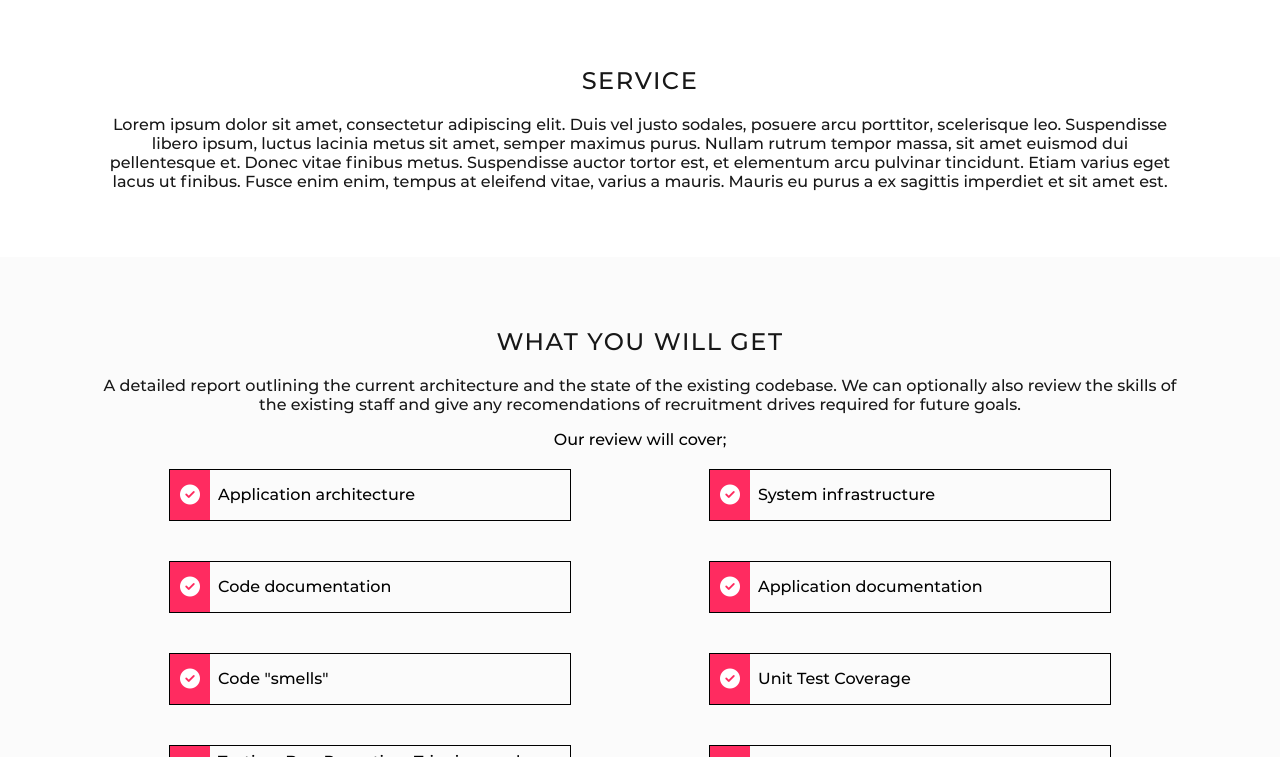
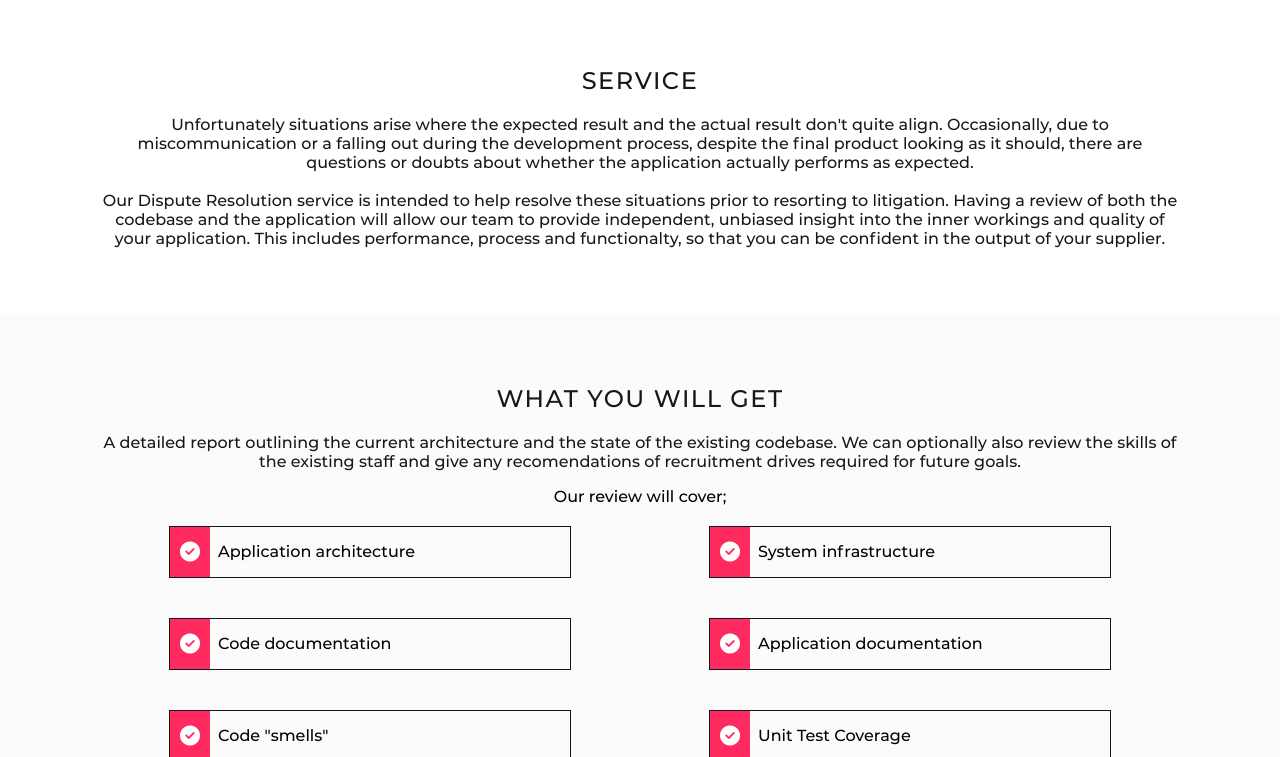
Before and after one commit to juliusyam/app-audits, a Jekyll site: the page built from _pages/dispute-resolution.markdown, in a window 1280 px wide and 900 px high, scrolled down 461 px, cut to the strip 143-900 px from the top of the window. Built offline with Jekyll 4.4.1, drawn with Linux system fonts in a browser that asks for light colours; nearby versions of some CDN libraries.

Commit message:
update dispute resolution copy

```diff
--- a/_pages/dispute-resolution.markdown
+++ b/_pages/dispute-resolution.markdown
@@ -7,14 +7,23 @@ permalink: /dispute-resolution
 
 # Bar 1
 title1: Service
-description1: Lorem ipsum dolor sit amet, consectetur adipiscing elit. Duis vel justo sodales, posuere arcu porttitor, scelerisque leo. Suspendisse libero ipsum, luctus lacinia metus sit amet, semper maximus purus. Nullam rutrum tempor massa, sit amet euismod dui pellentesque et. Donec vitae finibus metus. Suspendisse auctor tortor est, et elementum arcu pulvinar tincidunt. Etiam varius eget lacus ut finibus. Fusce enim enim, tempus at eleifend vitae, varius a mauris. Mauris eu purus a ex sagittis imperdiet et sit amet est.
+description1:
+    Unfortunately situations arise where the expected result and the actual result don't quite align. Occasionally, due
+    to miscommunication or a falling out during the development process, despite the final product looking as it should,
+    there are questions or doubts about whether the application actually performs as expected.
+    <br />
+    <br />
+    Our Dispute Resolution service is intended to help resolve these situations prior to resorting to litigation.
+    Having a review of both the codebase and the application will allow our team to provide independent, unbiased insight
+    into the inner workings and quality of your application. This includes performance, process and functionalty, so that
+    you can be confident in the output of your supplier.
 
 # Bar 2
 title2: What You Will Get
 description2:
-        A detailed report outlining the current architecture and the state of the existing codebase.
+    A detailed report outlining the current architecture and the state of the existing codebase.
 
-        We can optionally also review the skills of the existing staff and give any recomendations of recruitment drives required for future goals.
+    We can optionally also review the skills of the existing staff and give any recomendations of recruitment drives required for future goals.
 
 
 # Bar 3
--- a/assets/css/style.scss
+++ b/assets/css/style.scss
@@ -814,7 +814,7 @@ input[type="submit"] {
     width: 400px;
     height: 50px;
     overflow: hidden;
-    border: solid 1px black;
+    border: solid 1px #171717;
 
     @media (max-width: 500px) {
       width: 300px;
```
